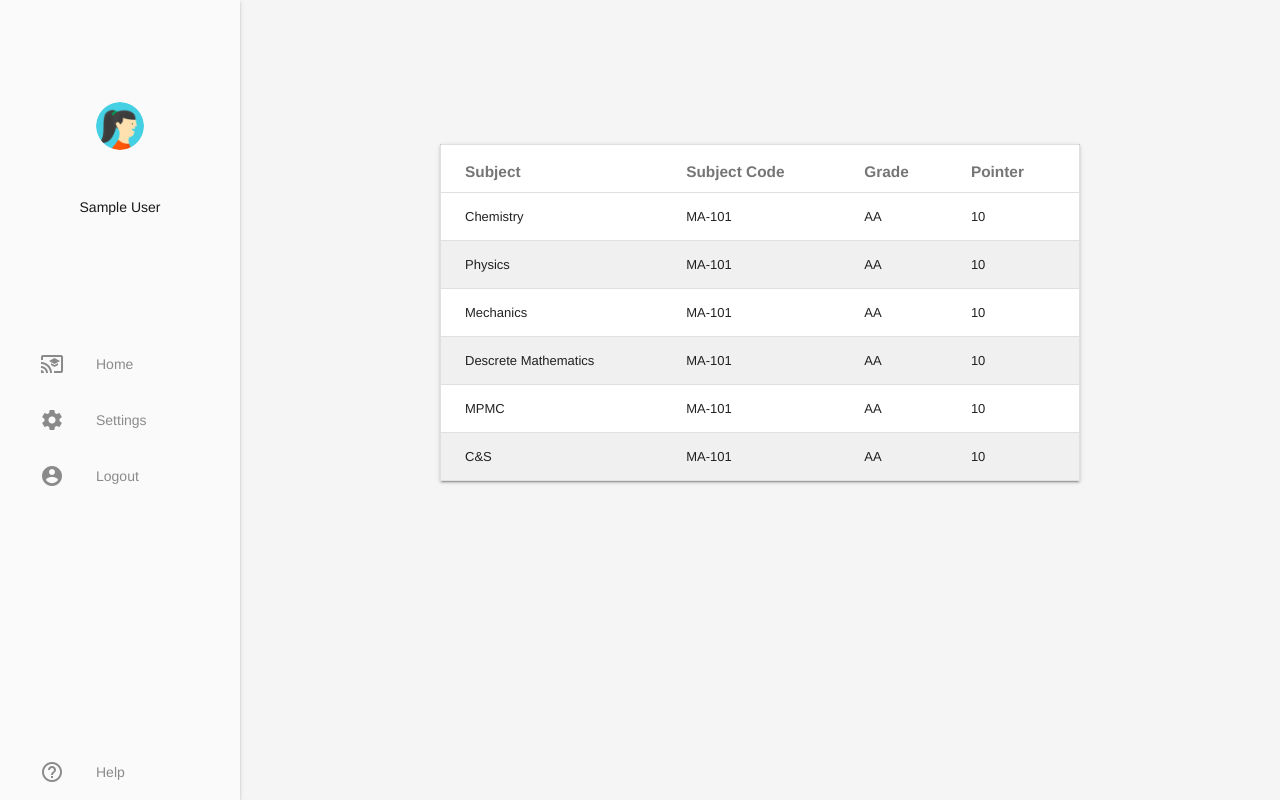
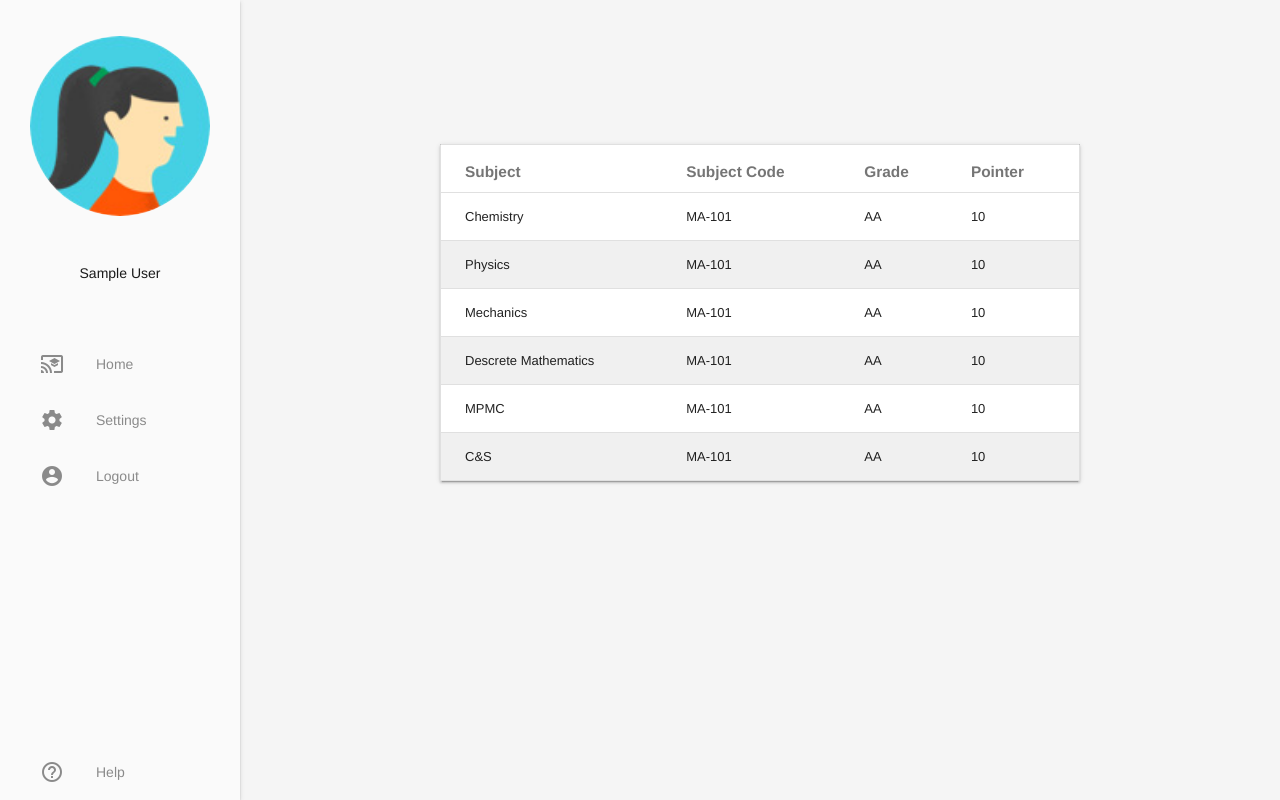
Before and after one commit to scortier/NITS-Result-Portal, a Node server app: page /user/profile in a window 1280 px wide. Run offline with Node 20, Linux system fonts and the light colour scheme; the visitor is signed in with stand-in values (Sample User, id 1); some libraries are stand-ins or nearby versions.

Commit message:
Positioned Add Files and Upload Buttons

```diff
--- a/public/css/css_dashboard/dashboard_styles.css
+++ b/public/css/css_dashboard/dashboard_styles.css
@@ -6,9 +6,10 @@
     box-sizing: border-box;
 }
 .demo-avatar {
-    width: 48px;
-    height: 48px;
-    border-radius: 24px;
+    width: 180px;
+    height: 180px;
+    border-radius: 100px;
+    object-fit: cover;
 }
 .demo-layout .mdl-layout__header .mdl-layout__drawer-button {
     color: rgba(0, 0, 0, 0.54);
@@ -320,7 +321,7 @@ thead th {
 }
 
 #submit-all {
-    margin-top: 5px;
+    /* margin-top: 5px; */
 }
 
 /* flash message sucess*/
@@ -584,3 +585,10 @@ select:focus + .focus {
         display: block;
     }
 }
+.flexbuttons {
+    display: flex;
+    padding: 1em;
+    justify-content: space-around;
+    width: 70%;
+    margin: 0 20%;
+}
--- a/views/adminDashboard.ejs
+++ b/views/adminDashboard.ejs
@@ -107,7 +107,9 @@
                             <div class="cell"></div>
                         </div>
                     </div>
-
+                </div>
+            </main>
+            <div class="flexbuttons">
                 <button
                     id="add-row"
                     class="mdl-button mdl-js-button mdl-button--raised mdl-js-ripple-effect mdl-button--colored white"
@@ -121,7 +123,6 @@
                     Upload All Files
                 </button>
             </div>
-            </main>
         </div>
         <script src="https://code.getmdl.io/1.3.0/material.min.js"></script>
         <script src="/js/admin_dashboard/index.js"></script>
```
Lines whose indentation alone changed are shown as unchanged.
